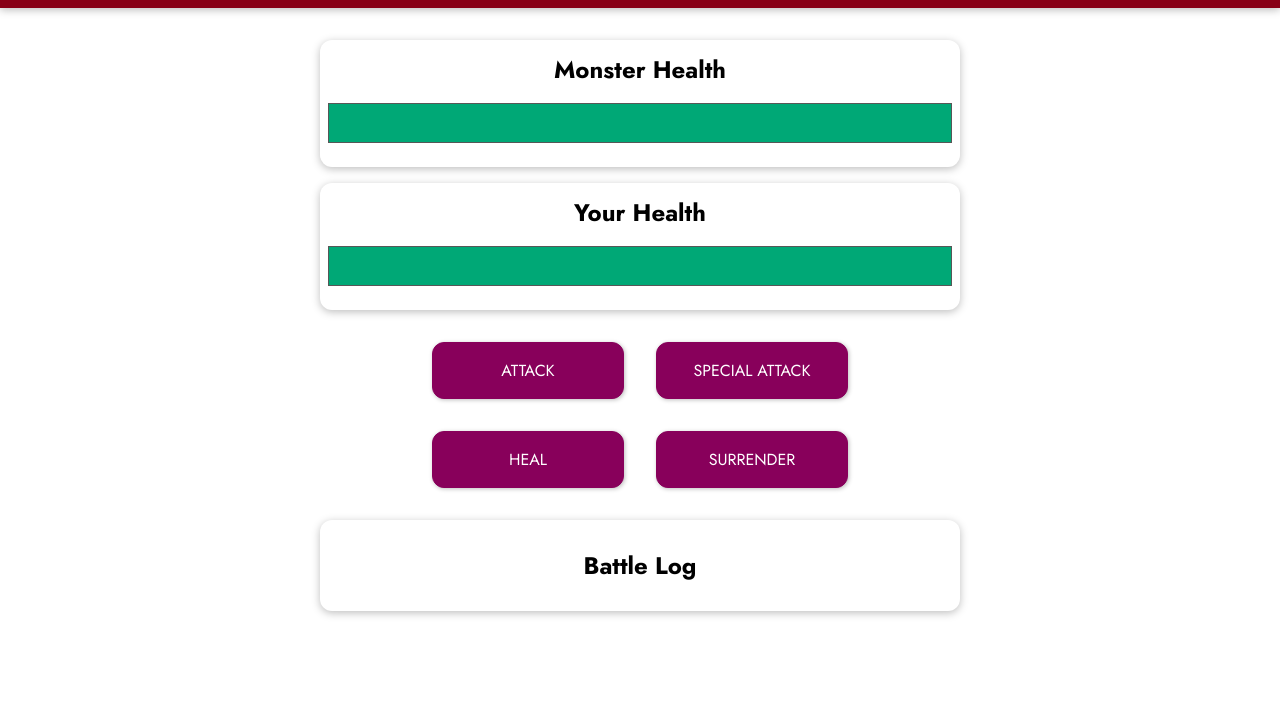
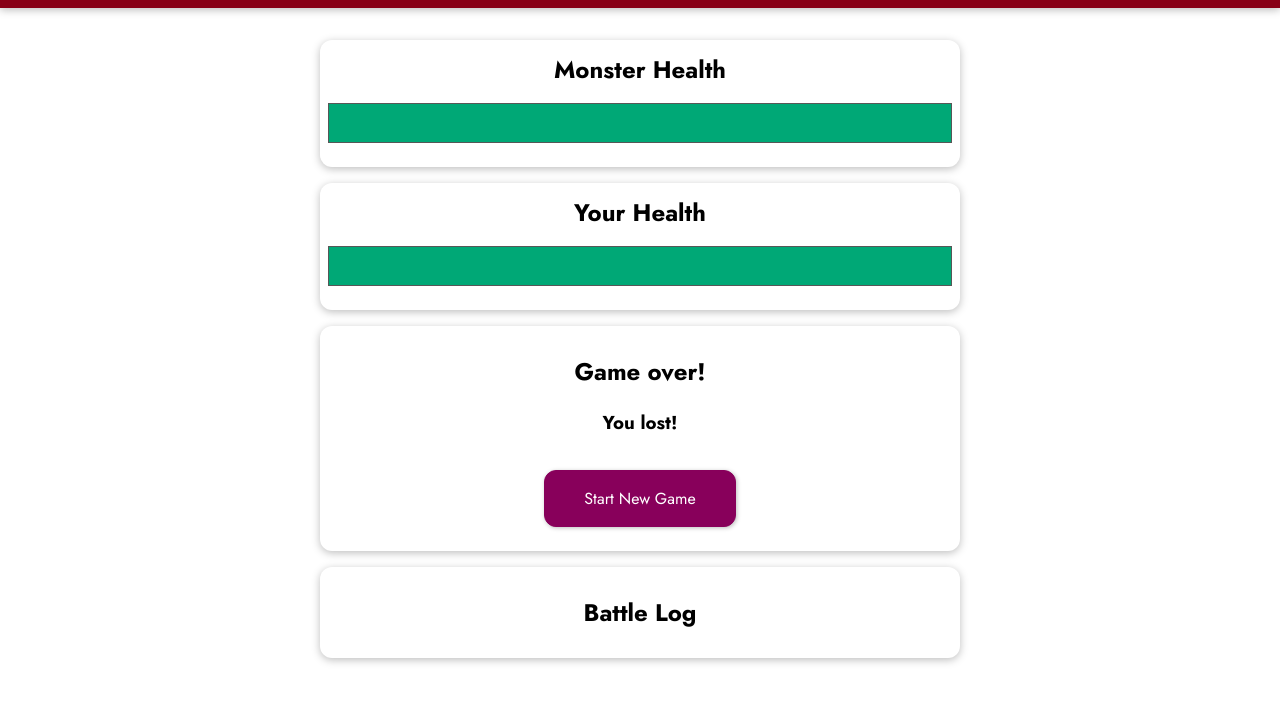
Before and after one commit to mohsn-mirzaei/monster-slayer, a plain HTML site: page index.html in a window 1280 px wide. Both pictures are taken after a click on the button "SURRENDER". Shown: the part 97-800 px from the top of the page. Drawn offline with nearby package versions, Linux system fonts and the light colour scheme.

Commit message:
Finished the Core Functionality

```diff
--- a/app.js
+++ b/app.js
@@ -33,9 +33,15 @@ const app = Vue.createApp({
   },
   computed: {
     monsterBarHealth() {
+      if (this.monsterHealth < 0) {
+        return { width: "0%" };
+      }
       return { width: this.monsterHealth + "%" };
     },
     playerBarHealth() {
+      if (this.playerHealth < 0) {
+        return { width: "0%" };
+      }
       return { width: this.playerHealth + "%" };
     },
     mayUseSpecialAttack() {
@@ -43,6 +49,12 @@ const app = Vue.createApp({
     },
   },
   methods: {
+    statNewGame() {
+      this.playerHealth = 100;
+      this.monsterHealth = 100;
+      this.winner = null;
+      this.currentRound = 0;
+    },
     attackMonster() {
       this.currentRound++;
       const attackValue = getRandomValue(5, 12);
@@ -69,6 +81,9 @@ const app = Vue.createApp({
       }
       this.attackPlayer();
     },
+    surrender() {
+      this.winner = "monster";
+    },
   },
 });
 app.mount("#game");
--- a/index.html
+++ b/index.html
@@ -34,17 +34,18 @@
       </section>
       <section class="container" v-if="winner">
         <h2>Game over!</h2>
-        <h2 v-if="winner === 'player'">You won!</h2>
-        <h2 v-else-if="winner === 'monster'">You lost!</h2>
-        <h2 v-else>It's a draw</h2>
+        <h3 v-if="winner === 'player'">You won!</h3>
+        <h3 v-else-if="winner === 'monster'">You lost!</h3>
+        <h3 v-else>It's a draw</h3>
+        <button @click="statNewGame">Start New Game</button>
       </section>
-      <section id="controls">
+      <section id="controls" v-else>
         <button @click="attackMonster">ATTACK</button>
         <button @click="specialAttackMonster" :disabled="mayUseSpecialAttack">
           SPECIAL ATTACK
         </button>
         <button @click="healPlayer">HEAL</button>
-        <button>SURRENDER</button>
+        <button @click="surrender">SURRENDER</button>
       </section>
       <section id="log" class="container">
         <h2>Battle Log</h2>
```
